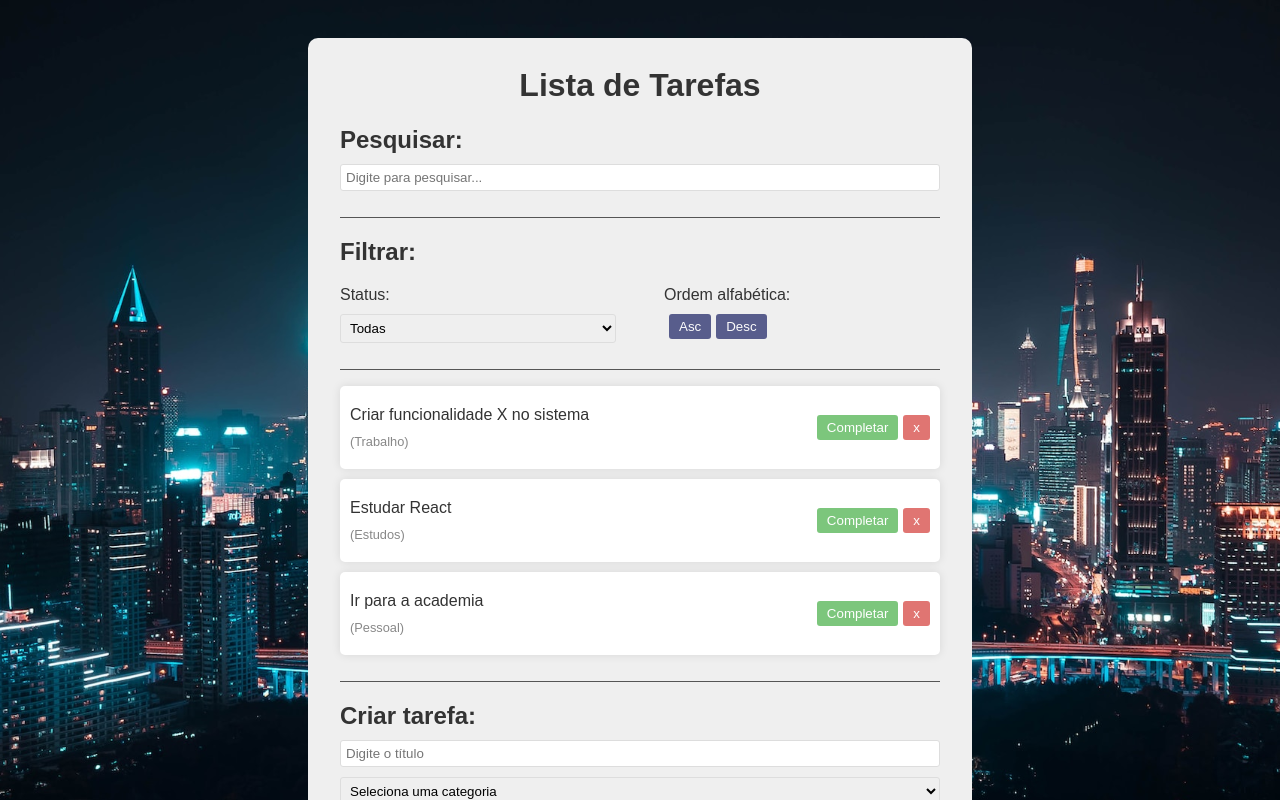
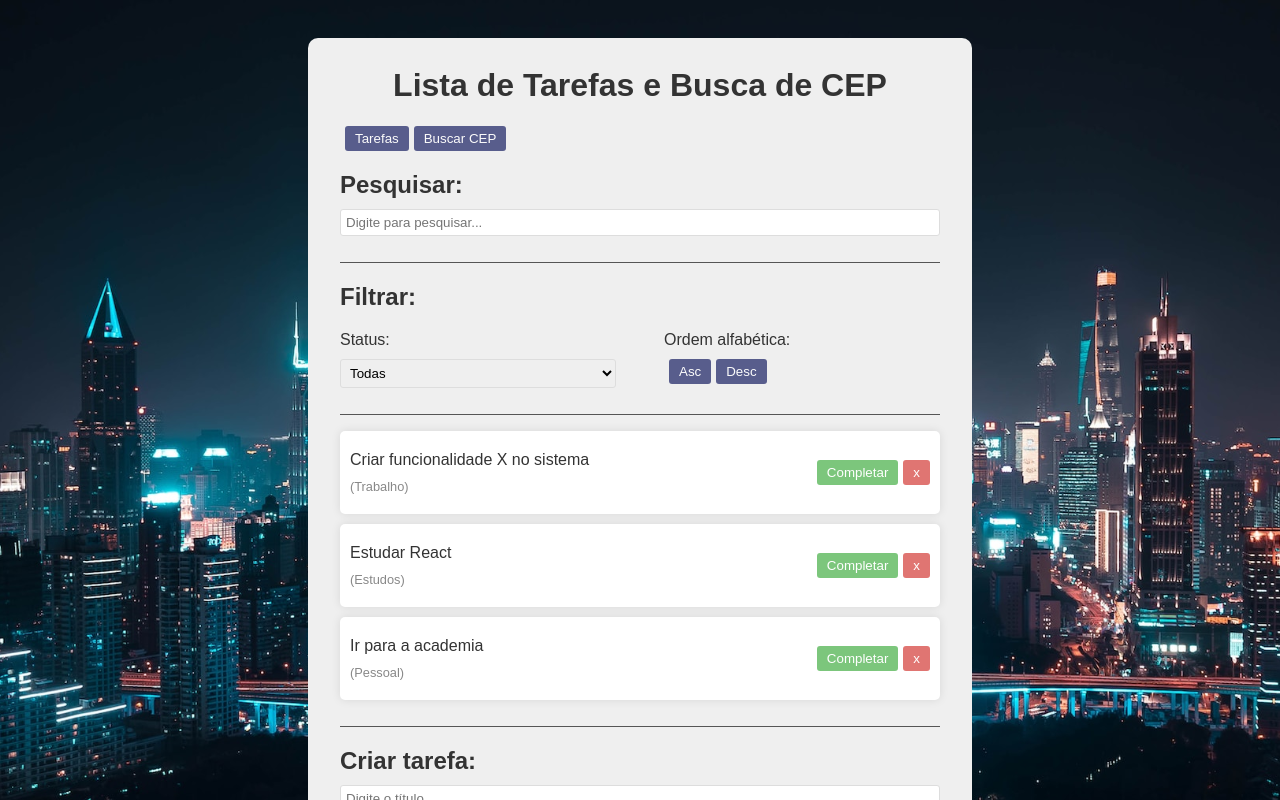
Before and after one commit to lucasr-pinheiro/todo_react_vite_deploy, a React (Vite) app: page / in a window 1280 px wide. Shown: the top 800 px of the page. Built offline with nearby package versions, Linux system fonts and the light colour scheme.

Commit message:
buscaCEP

```diff
--- a/package.json
+++ b/package.json
@@ -13,6 +13,7 @@
     "deploy": "gh-pages -d dist"
   },
   "dependencies": {
+    "axios": "^1.6.8",
     "react": "^18.2.0",
     "react-dom": "^18.2.0"
   },
--- a/src/App.jsx
+++ b/src/App.jsx
@@ -1,15 +1,15 @@
-import { useState } from "react";
-
-import Todo from "./components/Todo";
-
-import Search from "./components/Search";
-
-import Filter from "./components/Filter";
-
-import "./App.css";
-import TodoForm from "./components/TodoForm";
+import { useState } from 'react';
+import Todo from './components/Todo';
+import Search from './components/Search';
+import Filter from './components/Filter';
+import './App.css';
+import TodoForm from './components/TodoForm';
+import CEPSearch from './components/CEPSearch'; // Importar o novo componente
 
 const App = () => {
+  // Outros estados omitidos para brevidade
+  const [activeTab, setActiveTab] = useState('todos'); // Adicionar estado para controle de abas
+
   const [todos, setTodos] = useState([
     {
       id: 1,
@@ -52,10 +52,15 @@ const App = () => {
 
   return (
     <div className="app">
-      <h1>Lista de Tarefas</h1>
-      <Search search={search} setSearch={setSearch} />
-      <Filter filter={filter} setFilter={setFilter} setSort={setSort} />
-      <div className="todo-list">
+      <h1>Lista de Tarefas e Busca de CEP</h1>
+      <button onClick={() => setActiveTab('todos')}>Tarefas</button>
+      <button onClick={() => setActiveTab('cep')}>Buscar CEP</button>
+
+      {activeTab === 'todos' ? (
+        <div>
+          <Search search={search} setSearch={setSearch} />
+          <Filter filter={filter} setFilter={setFilter} setSort={setSort} />
+          <div className="todo-list">
         {todos
           .filter((todo) =>
             filter === "All"
@@ -83,6 +88,10 @@ const App = () => {
           ))}
       </div>
       <TodoForm addTodo={addTodo} />
+        </div>
+      ) : (
+        <CEPSearch />
+      )}
     </div>
   );
 };
--- /dev/null
+++ b/src/components/CEPSearch.jsx
@@ -0,0 +1,45 @@
+// components/CEPSearch.js
+import { useState } from 'react';
+import api from '../services/buscaCepAPI'; // Importar o serviço axios configurado
+
+const CEPSearch = () => {
+  const [cep, setCep] = useState('');
+  const [address, setAddress] = useState({});
+
+  const fetchCEP = async () => {
+    if (cep.length === 8) {
+      try {
+        const response = await api.get(`${cep}/json/`);
+        setAddress(response.data);
+      } catch (error) {
+        console.error('Erro ao buscar o CEP:', error);
+        alert('Erro ao buscar o CEP. Por favor, tente novamente.');
+      }
+    } else {
+      alert("Por favor, insira um CEP válido com 8 dígitos.");
+    }
+  };
+
+  return (
+    <div>
+      <h2>Buscador de CEP</h2>
+      <input
+        type="text"
+        placeholder="Digite o CEP..."
+        value={cep}
+        onChange={(e) => setCep(e.target.value.replace(/\D/g, ''))} // Adicionando filtro para aceitar somente números
+      />
+      <button onClick={fetchCEP}>Buscar</button>
+      {address.logradouro && (
+        <div>
+          <p>Rua: {address.logradouro}</p>
+          <p>Bairro: {address.bairro}</p>
+          <p>Cidade: {address.localidade}</p>
+          <p>Estado: {address.uf}</p>
+        </div>
+      )}
+    </div>
+  );
+};
+
+export default CEPSearch;
--- /dev/null
+++ b/src/services/buscaCepAPI.js
@@ -0,0 +1,8 @@
+// services/buscaCepAPI.js
+import axios from "axios";
+
+const api = axios.create({
+    baseURL: "https://viacep.com.br/ws/"
+});
+
+export default api;
```
Also changed, not shown: 1 other file (tests, documents, lock files or other folders).
